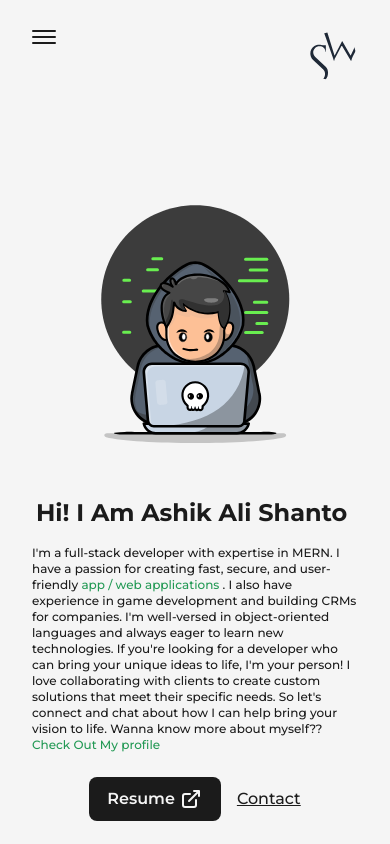
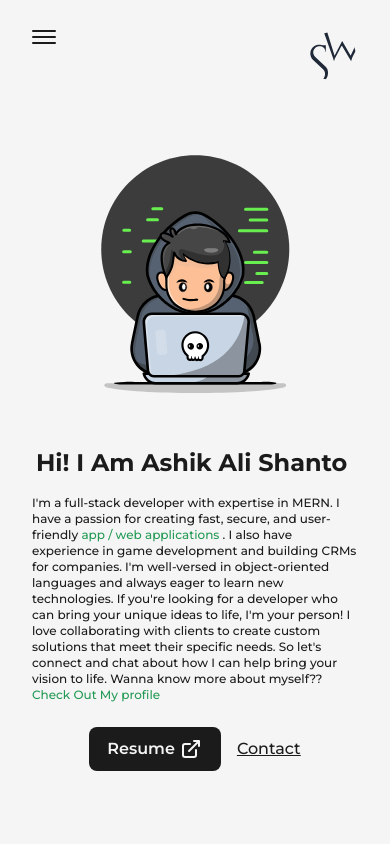
Before and after one commit to shanto902/my-current-portfolio, a Next.js app: page / in a window 390 px wide. Shown: the top 844 px of the page. Built offline with nearby package versions, Linux system fonts and the light colour scheme.

Commit message:
mobile view fix

```diff
--- a/src/pages/index.js
+++ b/src/pages/index.js
@@ -80,7 +80,7 @@ export default function Home() {
       <main className="flex items-center text-dark w-full min-h-screen dark:text-light">
         <Layout className="pt-0 md:pt-16 sm:pt-8">
           <div className="flex items-center justify-between w-full lg:flex-col">
-            <div className="w-1/2 md:w-full">
+            <div className="w-1/2 md:w-full lg:mt-[-100px]  mt-0 ">
               <Lottie loop animationData={profilePic} play />
             </div>
             <div className="w-1/2 flex flex-col items-center self-center lg:w-full">
```
